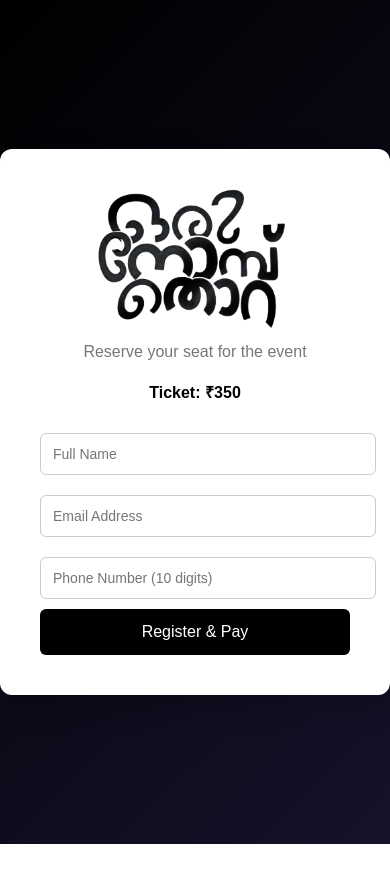
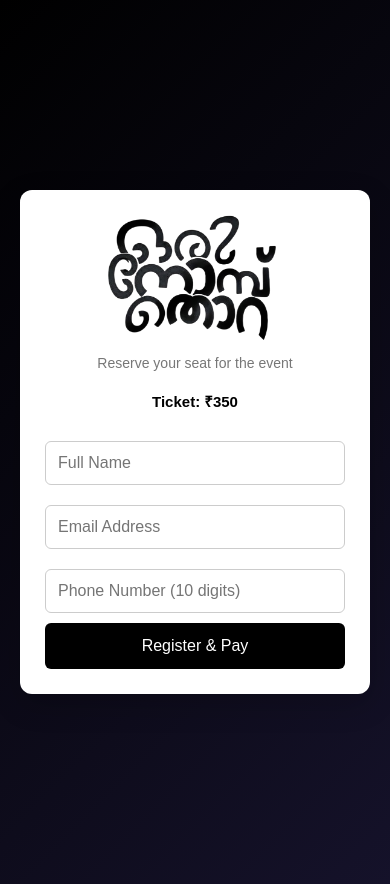
Before and after one commit to Safran0909/iftar2026, a website: page index.html in a window 390 px wide. Before the commit the page ends 844 px from the top, so only its background shows below. Drawn offline with nearby package versions, Linux system fonts and the light colour scheme.

Commit message:
Update index.html

```diff
--- a/index.html
+++ b/index.html
@@ -2,6 +2,8 @@
 <html>
 <head>
 <title>Iftar Meet Registration</title>
+
+<meta name="viewport" content="width=device-width, initial-scale=1.0">
 
 <script src="https://checkout.razorpay.com/v1/checkout.js"></script>
 
@@ -18,35 +20,48 @@ body{
 margin:0;
 font-family:Arial, Helvetica, sans-serif;
 background:linear-gradient(135deg,#000000,#15122a);
-height:100vh;
+min-height:100vh;
 display:flex;
 justify-content:center;
 align-items:center;
+padding:20px;
 }
+
+/* container */
 
 .container{
 background:white;
 padding:40px;
 border-radius:12px;
-width:360px;
+max-width:360px;
+width:100%;
 box-shadow:0 10px 30px rgba(0,0,0,0.2);
 text-align:center;
 }
 
+/* logo */
+
 .logo{
-width:200px;
+width:180px;
+max-width:80%;
 margin-bottom:10px;
 }
+
+/* text */
 
 .subtitle{
 color:#777;
 margin-bottom:20px;
+font-size:15px;
 }
 
 .price{
 font-weight:bold;
 margin-bottom:20px;
+font-size:16px;
 }
+
+/* inputs */
 
 input{
 width:100%;
@@ -55,12 +70,15 @@ margin:10px 0;
 border-radius:6px;
 border:1px solid #ccc;
 font-size:14px;
+box-sizing:border-box;
 }
 
 input:focus{
 outline:none;
 border-color:#000;
 }
+
+/* button */
 
 button{
 width:100%;
@@ -76,6 +94,32 @@ transition:0.2s;
 
 button:hover{
 background:#333;
+}
+
+/* mobile adjustments */
+
+@media (max-width:480px){
+
+.container{
+padding:25px;
+}
+
+.subtitle{
+font-size:14px;
+}
+
+.price{
+font-size:15px;
+}
+
+input{
+font-size:16px;
+}
+
+button{
+font-size:16px;
+}
+
 }
 
 </style>
@@ -131,7 +175,7 @@ return;
 
 /* Create order */
 
-const res = await fetch("/create-order",{ method:"POST" });
+const res = await fetch("/create-order",{method:"POST"});
 const order = await res.json();
 
 /* Razorpay */
@@ -139,6 +183,7 @@ const order = await res.json();
 var options = {
 
 key:"rzp_live_SQduemo1jFIx6m",
+
 amount:order.amount,
 currency:"INR",
 order_id:order.id,
@@ -149,8 +194,6 @@ description:"Event Entry Ticket",
 handler: async function () {
 
 try{
-
-/* Register attendee */
 
 const response = await fetch("/register",{
 method:"POST",
@@ -170,9 +213,8 @@ throw new Error("Registration failed");
 
 const data = await response.json();
 
-/* Send email */
+/* Send Email */
 
-try{
 await emailjs.send(
 "service_5lzf9xi",
 "template_aw6i209",
@@ -183,11 +225,8 @@ phone:phone,
 ticket:data.ticket
 }
 );
-}catch(e){
-console.log("Email send failed:", e);
-}
 
-/* Save ticket locally */
+/* Save ticket */
 
 localStorage.setItem("name",name);
 localStorage.setItem("email",email);
```
